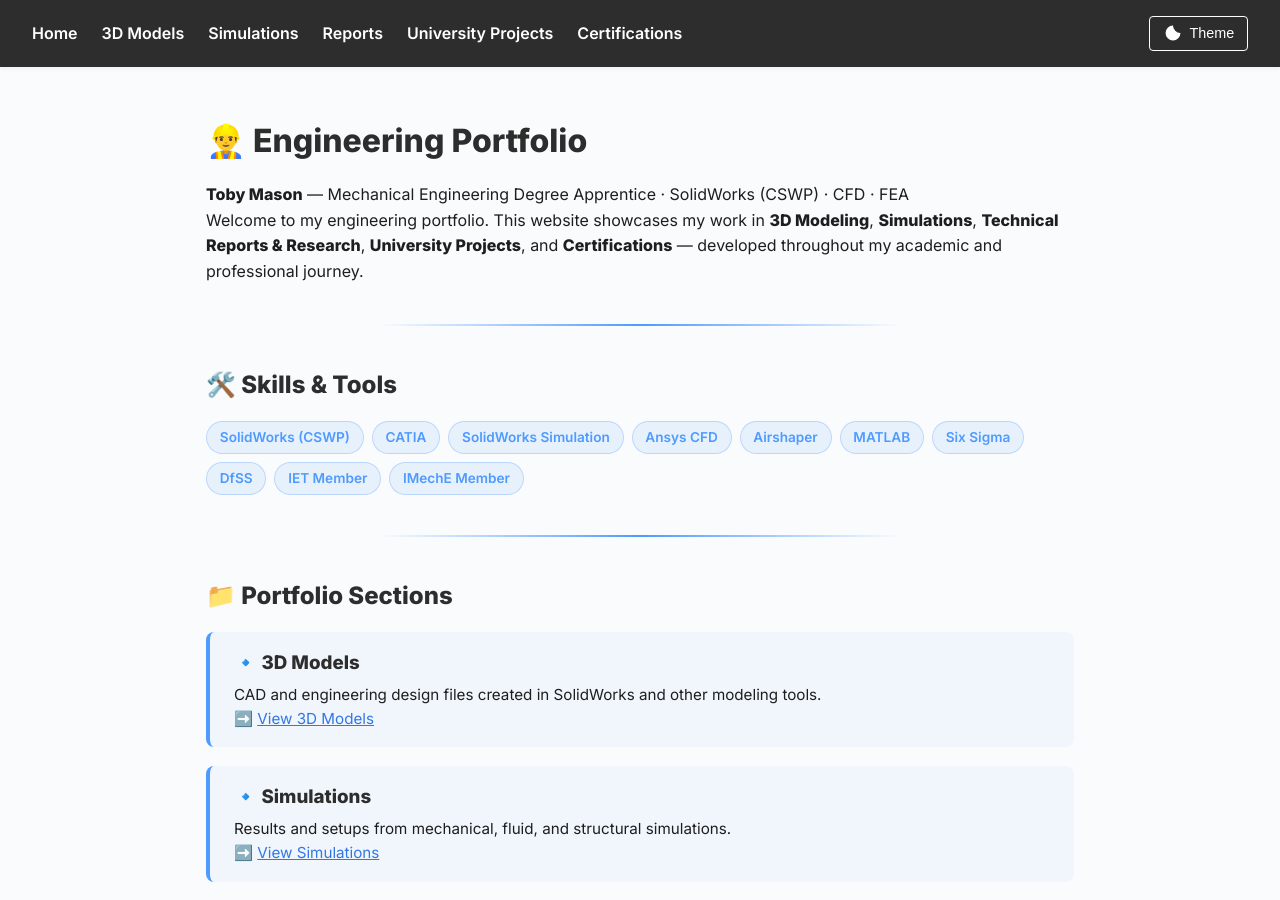
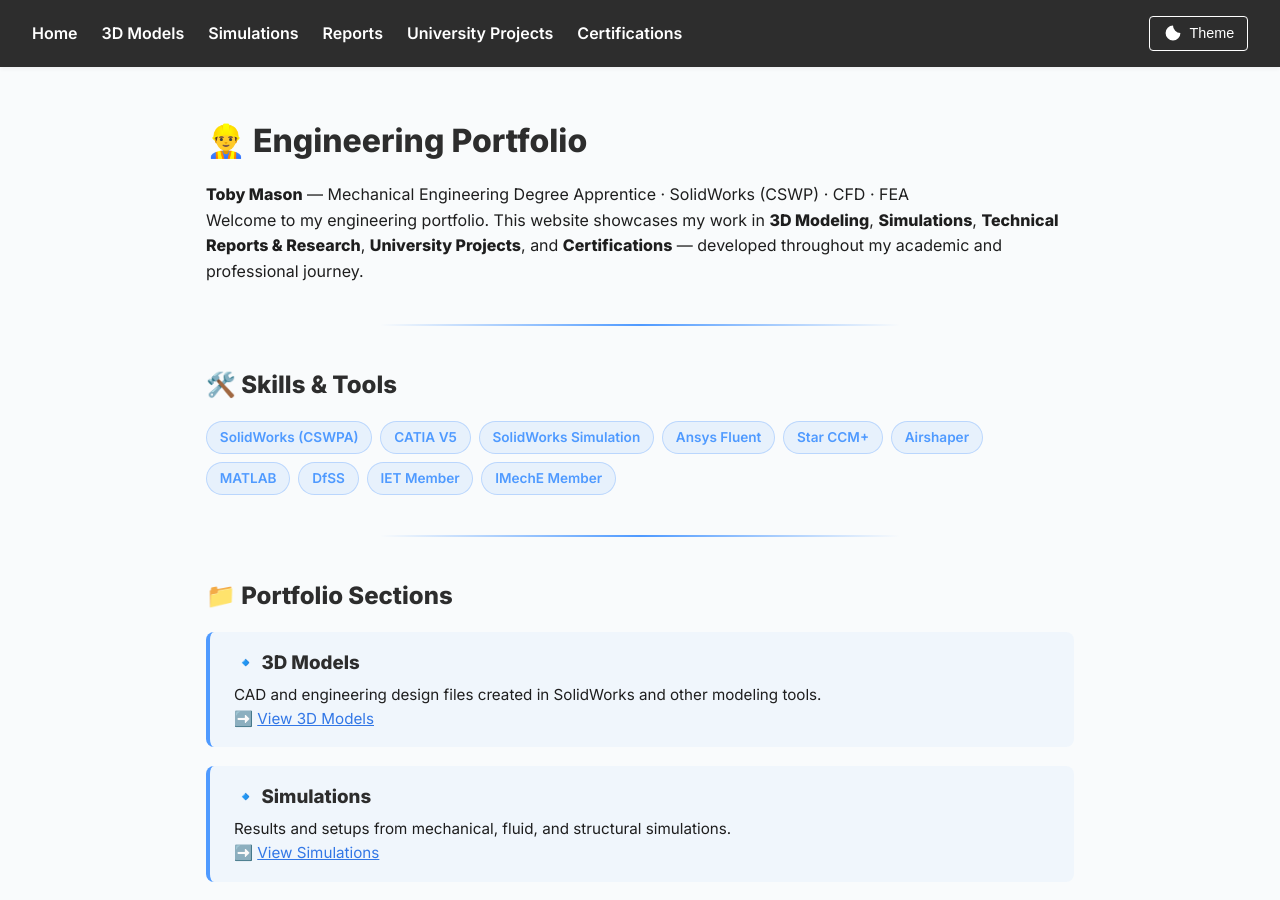
Before and after one commit to tob-mas/engineeringportfolio, a Jekyll site: the page built from index.md, in a window 1280 px wide and 900 px high. Built offline with Jekyll 4.4.1, drawn with Linux system fonts in a browser that asks for light colours.

Commit message:
Update skills and tools in index.md

```diff
--- a/index.md
+++ b/index.md
@@ -14,13 +14,13 @@ Welcome to my engineering portfolio. This website showcases my work in **3D Mode
 ## 🛠️ Skills & Tools
 
 <div class="skill-tags">
-  <span class="skill-tag">SolidWorks (CSWP)</span>
-  <span class="skill-tag">CATIA</span>
+  <span class="skill-tag">SolidWorks (CSWPA)</span>
+  <span class="skill-tag">CATIA V5</span>
   <span class="skill-tag">SolidWorks Simulation</span>
-  <span class="skill-tag">Ansys CFD</span>
+  <span class="skill-tag">Ansys Fluent</span>
+  <span class="skill-tag">Star CCM+</span>
   <span class="skill-tag">Airshaper</span>
   <span class="skill-tag">MATLAB</span>
-  <span class="skill-tag">Six Sigma</span>
   <span class="skill-tag">DfSS</span>
   <span class="skill-tag">IET Member</span>
   <span class="skill-tag">IMechE Member</span>
```
